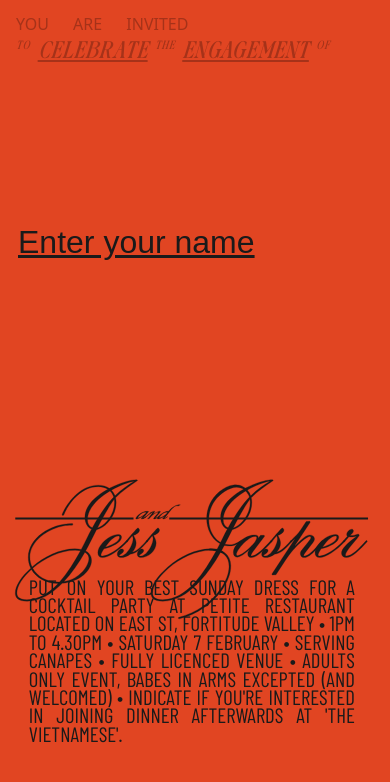
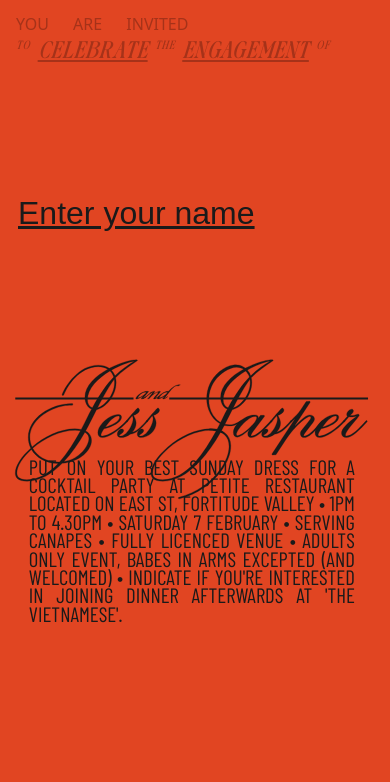
Before and after one commit to freejasper/engagement-rsvp, a React (Vite) app: page / in a window 390 px wide. Shown: the top 782 px of the page. Built offline with nearby package versions, Linux system fonts and the light colour scheme; no server answers; a web font is replaced by a local one.

Commit message:
mobile styling

```diff
--- a/src/App.css
+++ b/src/App.css
@@ -45,7 +45,7 @@ body {
   width: 100%;
   height: 100%;
   display: grid;
-  grid-template-rows: 0.5fr 1fr 1fr 1fr;
+  grid-template-rows: 0.5fr 0.5fr 1fr 1fr;
   grid-template-columns: 100%;
 }
 
--- a/src/css/NameInput.css
+++ b/src/css/NameInput.css
@@ -3,6 +3,9 @@
     grid-row-start: 2;
     margin-bottom: 0.7rem;
     display: flex;
+    margin: none !important;
+    padding: none !important;
+    text-align: left;
 }
 
 .nameInput-hidden {
@@ -23,11 +26,15 @@
       font-size: 2.8rem;
       text-decoration: underline;
       color: var(--charcoal);
+      margin: none !important;
+      padding: none !important;
 }
 
 #nameInput input[type="text"]::placeholder {
       color: var(--charcoal);
       opacity: 1;
+      margin: none !important;
+      padding: none !important;
 }
 
 @media screen and (max-width: 400px) {
--- a/src/css/TextFooter.css
+++ b/src/css/TextFooter.css
@@ -33,7 +33,7 @@
    #text-footer {
     margin-left: -1.2rem;
     font-size: 1.1rem;
-    padding-bottom: 80px;
+    padding-bottom: 200px;
     }
 }
 
```
